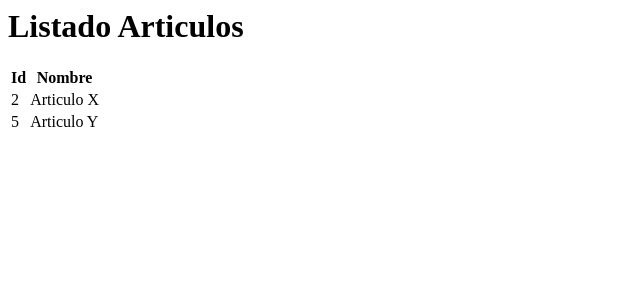
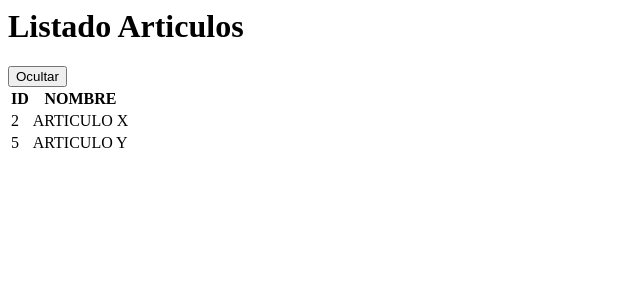
Before and after one commit to marcosjmarin/practica1-pav2, an Angular app: page / in a window 1280 px wide. Shown: the top 300 px of the page, without its empty margins (0-640 px from the left). Built offline with nearby package versions, Linux system fonts and the light colour scheme.

Commit message:
2 files modified

```diff
--- a/src/app/app.component.html
+++ b/src/app/app.component.html
@@ -1,20 +1,23 @@
 <div>
   <h1> {{text}} </h1>
-  <table *ngIf="articulos && articulos.length">
+  <button (click)="mostrarBoton()">
+    {{bandera ? "Ocultar" : "Mostrar"}}
+  </button>
+  <table *ngIf="articulos && articulos.length && bandera">
     <thead>
       <tr>
         <th>
-          Id
+          ID
         </th>
         <th>
-          Nombre
+          NOMBRE
         </th>
       </tr>
     </thead>
     <tbody>
       <tr *ngFor="let articulo of articulos">
         <td>{{articulo.id}}</td>
-        <td>{{articulo.nombre}}</td>
+        <td>{{articulo.nombre | uppercase}}</td>
       </tr>
 
     </tbody>
--- a/src/app/app.component.ts
+++ b/src/app/app.component.ts
@@ -8,6 +8,7 @@
 export class AppComponent {
   name = 'Angular ' + VERSION.major;
   text = 'Listado Articulos';
+  bandera = true;
   articulos: any[] = [
     {
       id: 2,
@@ -18,4 +19,7 @@
       nombre: 'Articulo Y'
     }
   ];
+  mostrarBoton(): void {
+    this.bandera = !this.bandera;
+  }
 }
```
